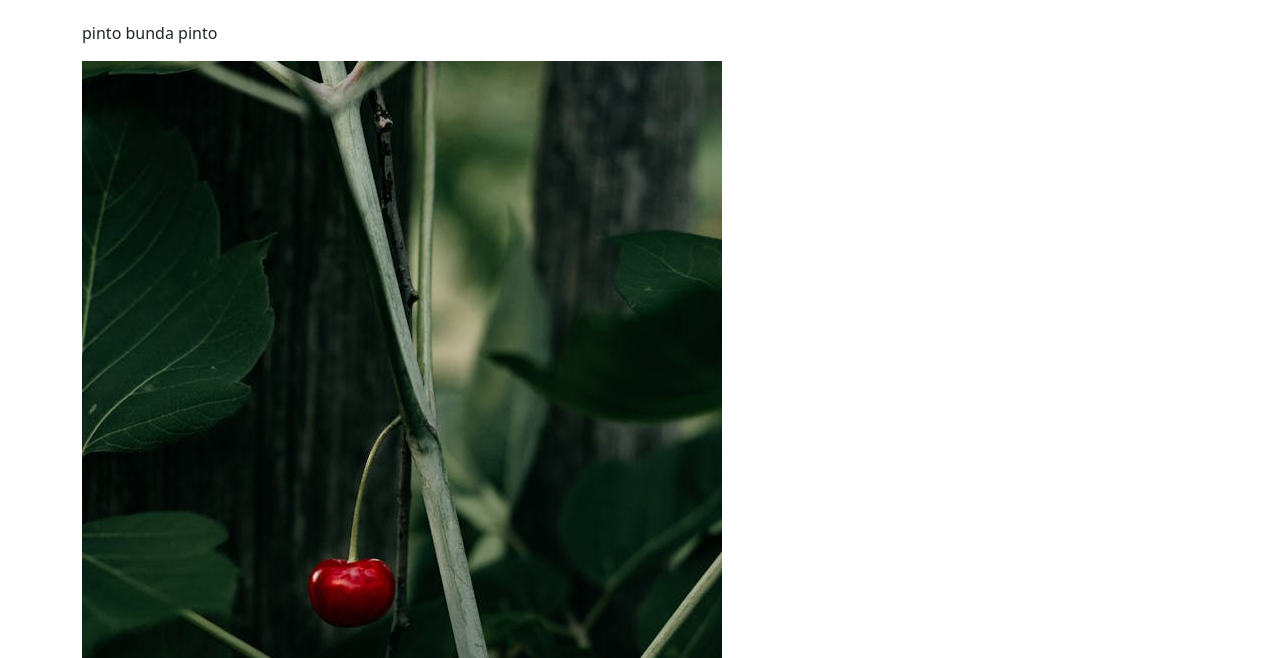
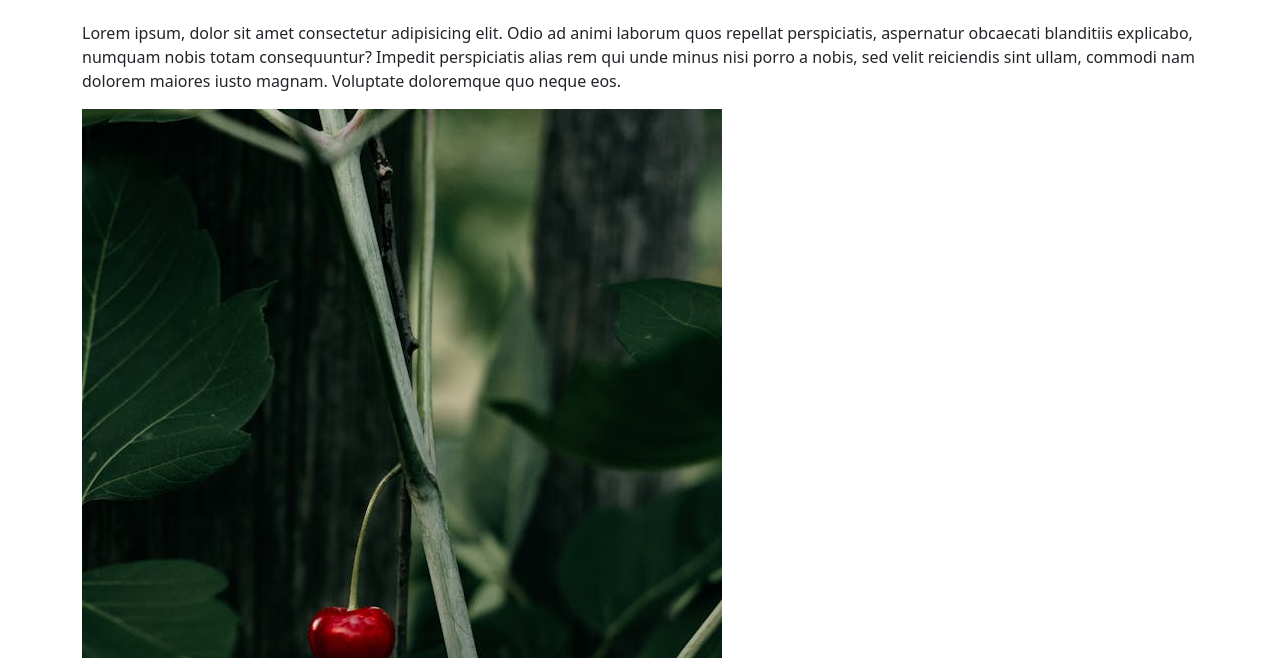
Before and after one commit to rubigabes/Bootstrap-15_08, a plain HTML site: page index.html in a window 1280 px wide. Shown: the part 142-800 px from the top of the page. Drawn offline with nearby package versions, Linux system fonts and the light colour scheme.

Commit message:
Mais uma alteração feita no corpo da página

```diff
--- a/index.html
+++ b/index.html
@@ -12,7 +12,7 @@
   <body>
     <div class="container my-4">
         <h2 class="mb-4 display-4 bg-danger p-4 text-light rounded">Usando GitHub</h2>
-        <p>pinto bunda pinto</p>
+        <p>Lorem ipsum, dolor sit amet consectetur adipisicing elit. Odio ad animi laborum quos repellat perspiciatis, aspernatur obcaecati blanditiis explicabo, numquam nobis totam consequuntur? Impedit perspiciatis alias rem qui unde minus nisi porro a nobis, sed velit reiciendis sint ullam, commodi nam dolorem maiores iusto magnam. Voluptate doloremque quo neque eos.</p>
 
         <img src="./images/pexels-iriser-3220352.jpg" alt="Imagem de cerejeiras" class="img-fluid">
 
```
